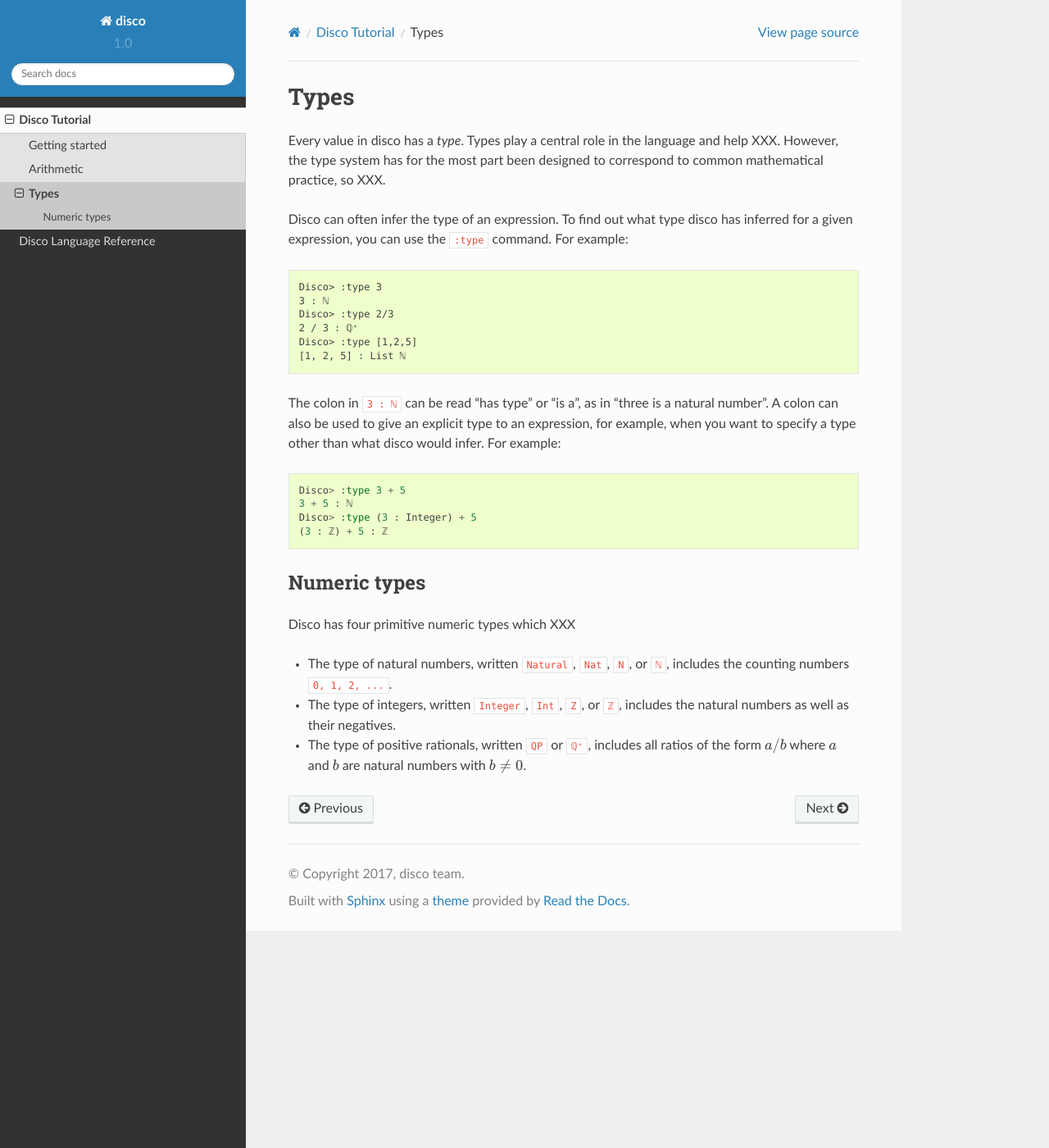
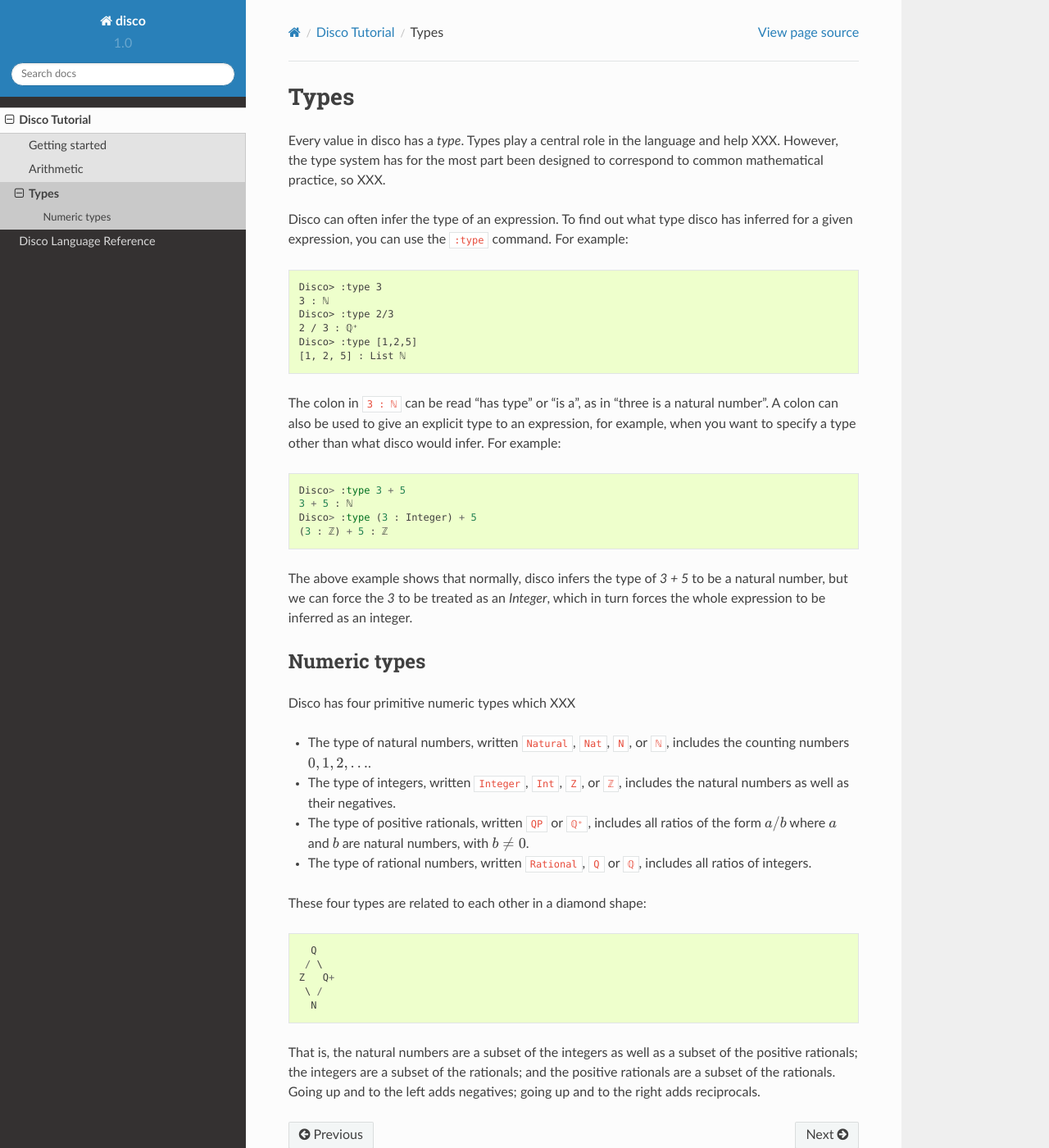
Before and after one commit to disco-lang/disco, a Sphinx documentation site: the page built from docs/tutorial/types.rst, in a window 1280 px wide and 1400 px high. Shown: the whole window at 82% size. Built offline with Sphinx 7.4.7 and the Read the Docs theme 2.0.0, drawn with Linux system fonts in a browser that asks for light colours.

Commit message:
lattice of numeric types

```diff
--- a/docs/tutorial/types.rst
+++ b/docs/tutorial/types.rst
@@ -32,15 +32,38 @@ than what disco would infer.  For example:
     Disco> :type (3 : Integer) + 5
     (3 : ℤ) + 5 : ℤ
 
+The above example shows that normally, disco infers the type of `3 +
+5` to be a natural number, but we can force the `3` to be treated as
+an `Integer`, which in turn forces the whole expression to be inferred
+as an integer.
+
 Numeric types
 =============
 
 Disco has four primitive numeric types which XXX
 
 * The type of natural numbers, written ``Natural``, ``Nat``, ``N``, or ``ℕ``,
-  includes the counting numbers ``0, 1, 2, ...``.
+  includes the counting numbers :math:`0, 1, 2, \dots`.
 * The type of integers, written ``Integer``, ``Int``, ``Z``, or ``ℤ``,
   includes the natural numbers as well as their negatives.
 * The type of positive rationals, written ``QP`` or ``ℚ⁺``, includes
   all ratios of the form :math:`a/b` where :math:`a` and :math:`b` are
-  natural numbers with :math:`b \neq 0`.
+  natural numbers, with :math:`b \neq 0`.
+* The type of rational numbers, written ``Rational``, ``Q`` or ``ℚ``,
+  includes all ratios of integers.
+
+These four types are related to each other in a diamond shape:
+
+::
+
+      Q
+     / \
+    Z   Q+
+     \ /
+      N
+
+That is, the natural numbers are a subset of the integers
+as well as a subset of the positive rationals; the integers are a
+subset of the rationals; and the positive rationals are a subset of
+the rationals.  Going up and to the left adds negatives; going up and
+to the right adds reciprocals.
```
